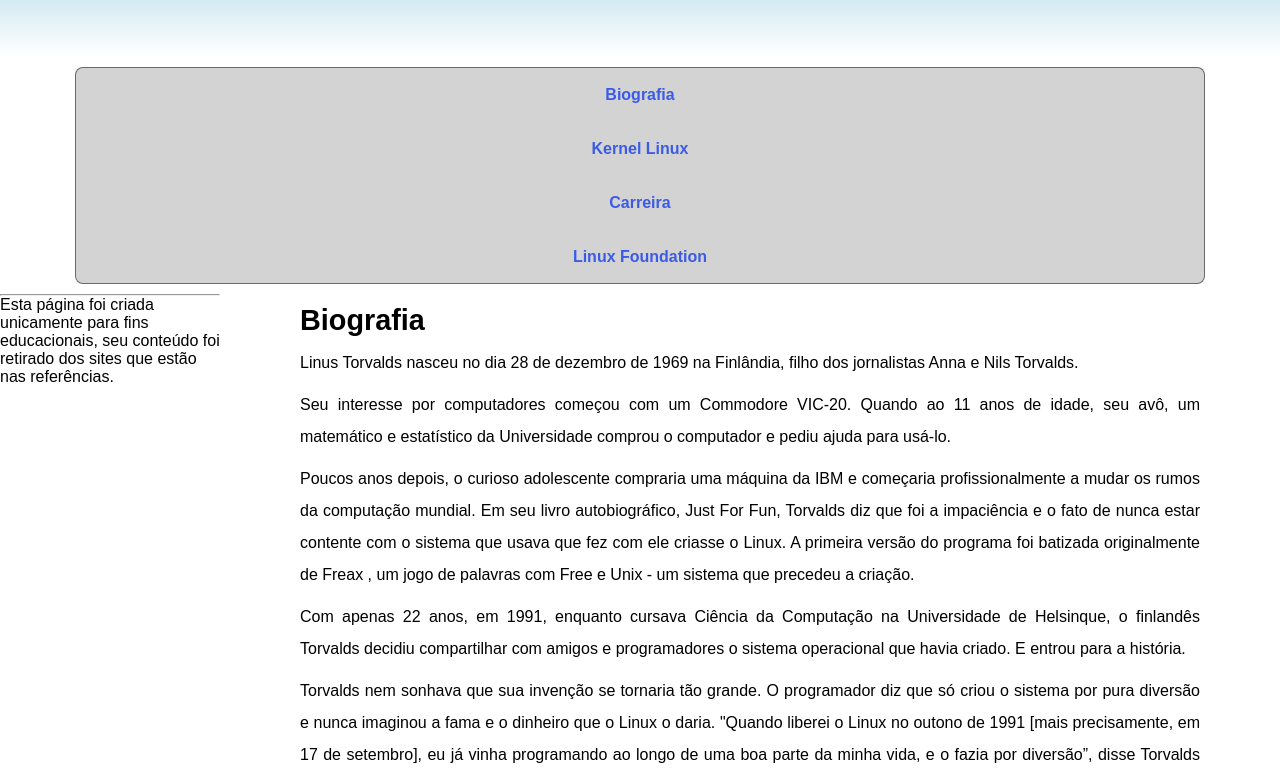
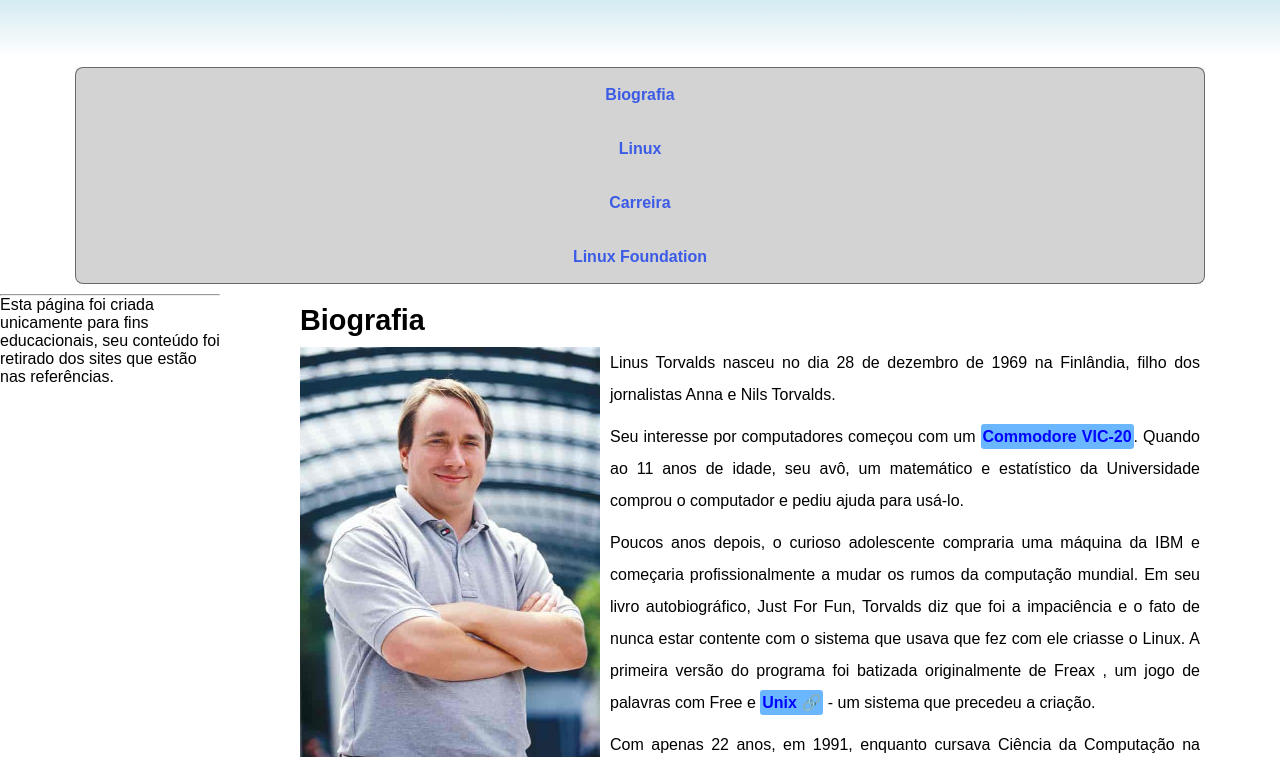
Before and after one commit to danielfragareis/linus-torvalds-tribute, a plain HTML site: page index.html in a window 1280 px wide. Shown: the part 172-940 px from the top of the page. Drawn offline with Linux system fonts and the light colour scheme.

Commit message:
inclusao imagens
inclusão das imagens do linus e do commodore vic-20 e inserção do link para wikipedia do unix

```diff
--- a/index.html
+++ b/index.html
@@ -23,7 +23,7 @@
                 </li>
                 <li>
                     <a href="#Linux">
-                        <p>Kernel Linux</p>
+                        <p>Linux</p>
                     </a>
                 </li>
                 <li>
@@ -43,10 +43,10 @@
     <main>
 
         <h2 id="Bio">Biografia</h2>
-
+        <img src="imagens/Linus_Torvalds-300px.jpeg" alt="Linus Torvalds">
         <p>Linus Torvalds nasceu no dia 28 de dezembro de 1969 na Finlândia, filho dos jornalistas Anna e Nils Torvalds.</p>
-        <p>Seu interesse por computadores começou com um Commodore VIC-20. Quando ao 11 anos de idade, seu avô, um matemático e estatístico da Universidade comprou o computador e pediu ajuda para usá-lo.</p>
-        <p>Poucos anos depois, o curioso adolescente compraria uma máquina da IBM e começaria profissionalmente a mudar os rumos da computação mundial. Em seu livro autobiográfico, Just For Fun, Torvalds diz que foi a impaciência e o fato de nunca estar contente com o sistema que usava que fez com ele criasse o Linux. A primeira versão do programa foi batizada originalmente de Freax , um jogo de palavras com Free e Unix - um sistema que precedeu a criação.</p>
+        <p>Seu interesse por computadores começou com um <strong>Commodore VIC-20<span><img src="imagens/Commodore-VIC-20-FL-150px.png" alt="Commodore-VIC-20"></span></strong>. Quando ao 11 anos de idade, seu avô, um matemático e estatístico da Universidade comprou o computador e pediu ajuda para usá-lo.</p>
+        <p>Poucos anos depois, o curioso adolescente compraria uma máquina da IBM e começaria profissionalmente a mudar os rumos da computação mundial. Em seu livro autobiográfico, Just For Fun, Torvalds diz que foi a impaciência e o fato de nunca estar contente com o sistema que usava que fez com ele criasse o Linux. A primeira versão do programa foi batizada originalmente de Freax , um jogo de palavras com Free e <a class="externo" href="https://pt.wikipedia.org/wiki/Unix" target="_blank"><strong>Unix &#128279;</strong></a> - um sistema que precedeu a criação.</p>
 
         <p>Com apenas 22 anos, em 1991, enquanto cursava Ciência da Computação na Universidade de Helsinque, o finlandês Torvalds decidiu compartilhar com amigos e programadores o sistema operacional que havia criado. E entrou para a história.</p>
 
--- a/style.css
+++ b/style.css
@@ -15,7 +15,7 @@ header {
     text-align: center;
     margin: 10px 0px 0px 0px;
     padding: 60px 100px 60px 100px;
-    background-image: linear-gradient(to bottom, rgb(99, 202, 236), lightblue, white);
+    background-image: linear-gradient(to bottom, rgb(99, 202, 236), lightblue, transparent);
 }
 
 header h1 {
@@ -34,6 +34,40 @@ div.menu {
     border-radius: 8px;
     background-color: lightgray;
     margin: 10px 75px;
+}
+
+img {
+    margin-right: 10px;
+    float: left;
+}
+
+
+main p strong {
+    position: relative;
+    display: inline;
+    text-decoration: none;
+    font-weight: bold;
+    color: rgb(0, 4, 255);
+    background-color: #0084ff94;
+    padding: 4px 2px;
+    border-radius: 3px;
+}
+
+main p strong span {
+    display: none;
+}
+
+main p strong:hover span {
+    display: block;
+    position: absolute;
+    border: 1px solid black;
+    right: 90%;
+    top: 20px;
+    background-color: white;
+}
+
+main a {
+    text-decoration: none;
 }
 
 ul {
```
Also changed, not shown: imagens/Commodore-VIC-20-FL-150px.png (added), imagens/Linus_Torvalds-300px.jpeg (added), imagens/Linus_Torvalds.jpeg (added), 1 other file.
